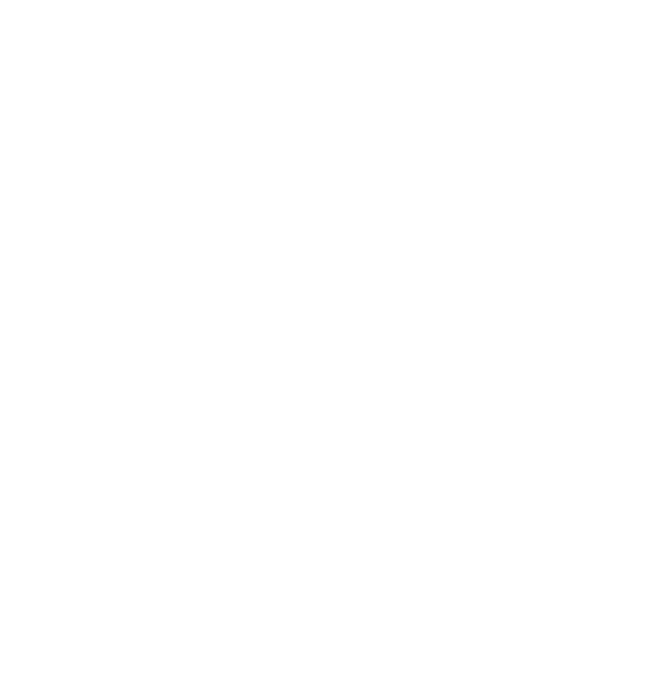
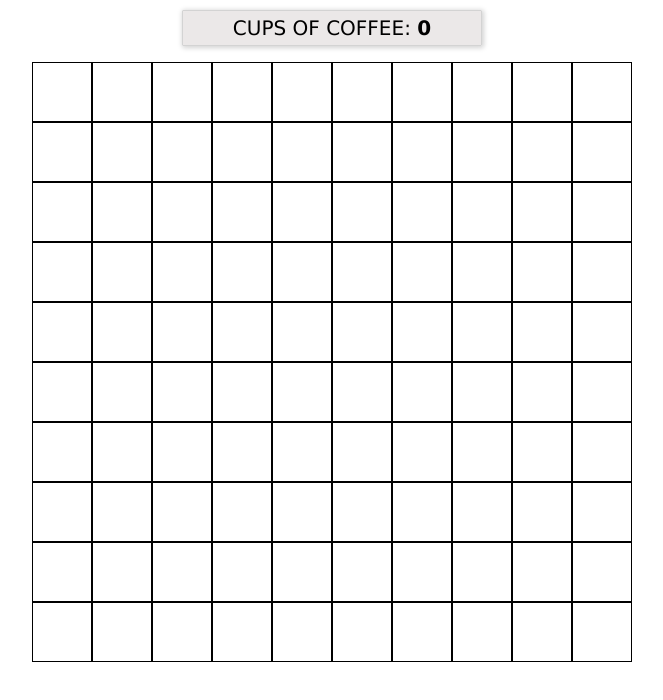
Before and after one commit to MariaRukat/coffee_game, a website built with webpack: page index.html in a window 1280 px wide. Shown: the whole page, without its empty margins (308-971 px from the left). Built offline with nearby package versions, Linux system fonts and the light colour scheme.

Commit message:
Added board and score box (structure + basic style)

```diff
--- a/css/style.css
+++ b/css/style.css
@@ -0,0 +1,64 @@
+* {
+    box-sizing: border-box;
+    margin: 0;
+    padding: 0;
+}
+
+body {
+    font-family: Verdana, sans-serif;
+}
+
+#score {
+  width: 100%;
+}
+
+.score-info {
+    width: 300px;
+    padding: 5px;
+    margin: 10px auto 0 auto;
+    font-size: 20px;
+    text-transform: uppercase;
+    text-align: center;
+    background-color: rgba(228, 224, 224, 0.75);
+    border: 1px solid lightgray;
+    border-radius: 1px;
+    box-shadow: 1px 1px 5px 1px lightgray;
+}
+
+#board {
+  width: 600px;
+  height: 600px;
+  margin: 1em auto;
+}
+
+.board-box {
+  border: 1px solid black;
+  float: left;
+  width: 60px;
+  height: 60px;
+}
+
+#over {
+    position: fixed;
+    width: 100%;
+    height: 100%;
+    left: 0;
+    top: 0;
+    background-color: rgba(228, 224, 224, 0.75);
+}
+
+.over-info {
+    width: 400px;
+    margin: 100px auto;
+    padding: 50px;
+    font-size: 30px;
+    text-transform: uppercase;
+    text-align: center;
+    background-color: gray;
+    border-radius: 1px;
+    box-shadow: 1px 1px 5px 1px lightgray;
+}
+
+.invisible {
+    display: none;
+}
--- a/index.html
+++ b/index.html
@@ -6,10 +6,124 @@
     <title>Coffee game</title>
     <link rel='stylesheet' href='css/style.css'>
 </head>
-
 <body>
 </body>
-
+    <section id="score">
+        <div class="score-info">
+            <p>cups of coffee:
+                <strong>0</strong>
+            </p>
+        </div>
+    </section>
+    <section id="board">
+        <div class="board-box"></div>
+        <div class="board-box"></div>
+        <div class="board-box"></div>
+        <div class="board-box"></div>
+        <div class="board-box"></div>
+        <div class="board-box"></div>
+        <div class="board-box"></div>
+        <div class="board-box"></div>
+        <div class="board-box"></div>
+        <div class="board-box"></div>
+        <div class="board-box"></div>
+        <div class="board-box"></div>
+        <div class="board-box"></div>
+        <div class="board-box"></div>
+        <div class="board-box"></div>
+        <div class="board-box"></div>
+        <div class="board-box"></div>
+        <div class="board-box"></div>
+        <div class="board-box"></div>
+        <div class="board-box"></div>
+        <div class="board-box"></div>
+        <div class="board-box"></div>
+        <div class="board-box"></div>
+        <div class="board-box"></div>
+        <div class="board-box"></div>
+        <div class="board-box"></div>
+        <div class="board-box"></div>
+        <div class="board-box"></div>
+        <div class="board-box"></div>
+        <div class="board-box"></div>
+        <div class="board-box"></div>
+        <div class="board-box"></div>
+        <div class="board-box"></div>
+        <div class="board-box"></div>
+        <div class="board-box"></div>
+        <div class="board-box"></div>
+        <div class="board-box"></div>
+        <div class="board-box"></div>
+        <div class="board-box"></div>
+        <div class="board-box"></div>
+        <div class="board-box"></div>
+        <div class="board-box"></div>
+        <div class="board-box"></div>
+        <div class="board-box"></div>
+        <div class="board-box"></div>
+        <div class="board-box"></div>
+        <div class="board-box"></div>
+        <div class="board-box"></div>
+        <div class="board-box"></div>
+        <div class="board-box"></div>
+        <div class="board-box"></div>
+        <div class="board-box"></div>
+        <div class="board-box"></div>
+        <div class="board-box"></div>
+        <div class="board-box"></div>
+        <div class="board-box"></div>
+        <div class="board-box"></div>
+        <div class="board-box"></div>
+        <div class="board-box"></div>
+        <div class="board-box"></div>
+        <div class="board-box"></div>
+        <div class="board-box"></div>
+        <div class="board-box"></div>
+        <div class="board-box"></div>
+        <div class="board-box"></div>
+        <div class="board-box"></div>
+        <div class="board-box"></div>
+        <div class="board-box"></div>
+        <div class="board-box"></div>
+        <div class="board-box"></div>
+        <div class="board-box"></div>
+        <div class="board-box"></div>
+        <div class="board-box"></div>
+        <div class="board-box"></div>
+        <div class="board-box"></div>
+        <div class="board-box"></div>
+        <div class="board-box"></div>
+        <div class="board-box"></div>
+        <div class="board-box"></div>
+        <div class="board-box"></div>
+        <div class="board-box"></div>
+        <div class="board-box"></div>
+        <div class="board-box"></div>
+        <div class="board-box"></div>
+        <div class="board-box"></div>
+        <div class="board-box"></div>
+        <div class="board-box"></div>
+        <div class="board-box"></div>
+        <div class="board-box"></div>
+        <div class="board-box"></div>
+        <div class="board-box"></div>
+        <div class="board-box"></div>
+        <div class="board-box"></div>
+        <div class="board-box"></div>
+        <div class="board-box"></div>
+        <div class="board-box"></div>
+        <div class="board-box"></div>
+        <div class="board-box"></div>
+        <div class="board-box"></div>
+        <div class="board-box"></div>
+    </section>
+    <section id="over" class="invisible">
+        <div class="over-info">
+            game over
+            <br/>
+            cups of coffee:
+            <strong>0</strong>
+        </div>
+    </section>
 <script src="js/out.js"></script>
-
 </html>
```
